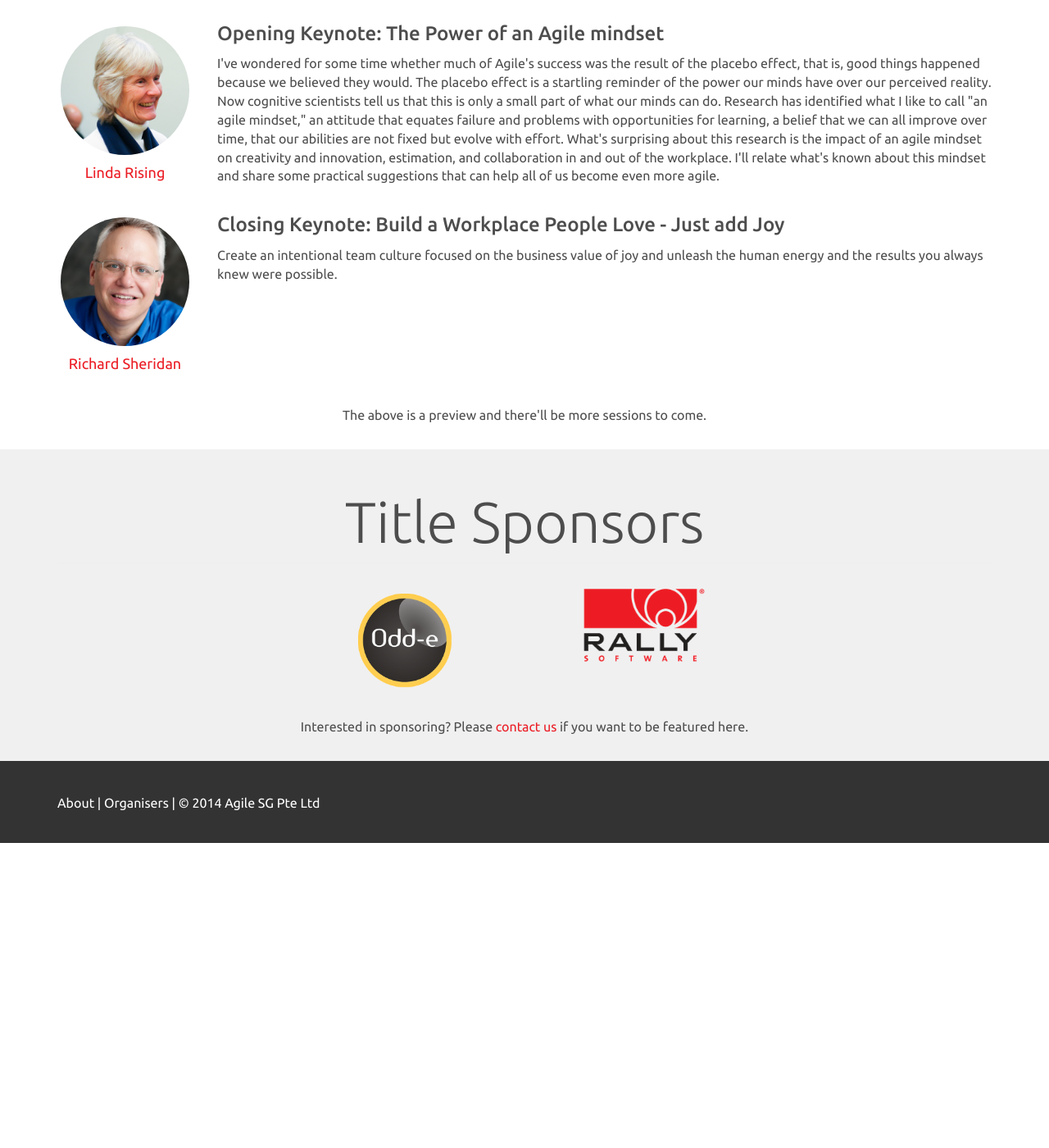
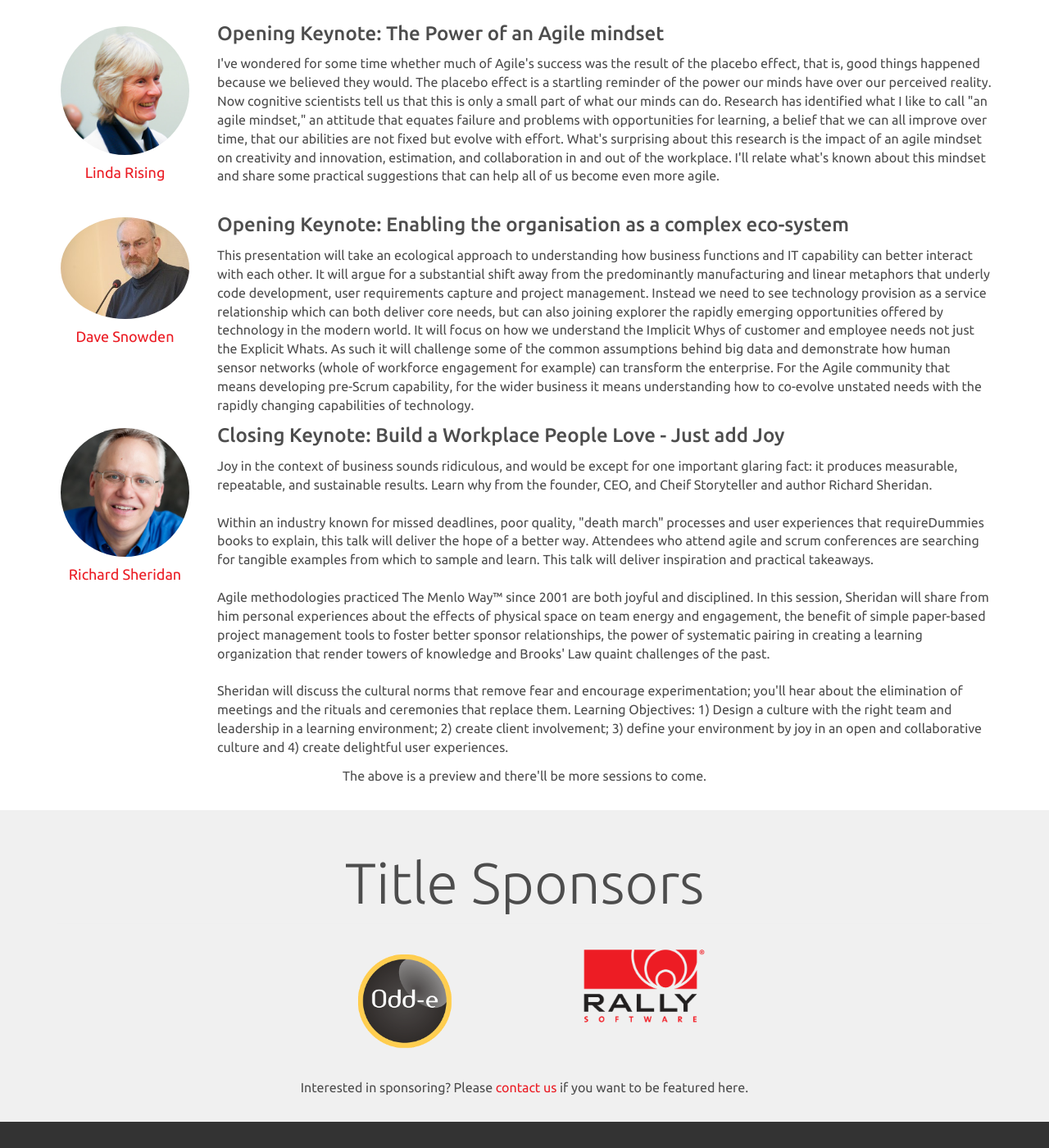
Before and after one commit to agilesingapore/2014, a Jekyll site: the page built from index.md, in a window 1280 px wide and 1400 px high, scrolled down 819 px. Shown: the whole window at 82% size. Built offline with Jekyll 4.4.1, drawn with Linux system fonts in a browser that asks for light colours; nearby versions of some CDN libraries; Markdown is read by kramdown in place of the engine named in the settings; before the commit the page ends 1847 px from its top, so only the background shows below that.

Commit message:
Added dave snowden and keynotes to programme

```diff
--- a/index.md
+++ b/index.md
@@ -39,13 +39,31 @@ title: Agile Singapore 2014 Conference
     <div class="row">
       <div class="col-md-2">
         <div class="thumbnail">
+          <a href="speakers.html#dave_snowden"><img src="img/speakers/dave_snowden.jpg"  class="img-circle" width="200" height="200"></a>
+          <div class="caption">Dave Snowden</div>
+        </div>
+      </div>
+      <div class="session col-md-10 text-left">
+        <h2>Opening Keynote: Enabling the organisation as a complex eco-system</h2>
+        <p>This presentation will take an ecological approach to understanding how business functions and IT capability can better interact with each other.  It will argue for a substantial shift away from the predominantly manufacturing and linear metaphors that underly code development, user requirements capture and project management.  Instead we need to see technology provision as a service relationship which can both deliver core needs, but can also joining explorer the rapidly emerging opportunities offered by technology in the modern world.  It will focus on how we understand the Implicit Whys of customer and employee needs not just the Explicit Whats.  As such it will challenge some of the common assumptions behind big data and demonstrate how human sensor networks (whole of workforce engagement for example) can transform the enterprise.  For the Agile community that means developing pre-Scrum capability, for the wider business it means understanding how to co-evolve unstated needs with the rapidly changing capabilities of technology.</p>
+      </div>
+    </div>
+    <div class="row">
+      <div class="col-md-2">
+        <div class="thumbnail">
           <a href="speakers.html#sheridan"><img src="img/speakers/sheridan.jpg" class="img-circle" width="200"></a>
           <div class="caption">Richard Sheridan</div>
         </div>
       </div>
       <div class="session col-md-10 text-left">
         <h2>Closing Keynote: Build a Workplace People Love - Just add Joy</h2>
-        <p>Create an intentional team culture focused on the business value of joy and unleash the human energy and the results you always knew were possible.</p>
+        <p>Joy in the context of business sounds ridiculous, and would be except for one important glaring fact: it produces measurable, repeatable, and sustainable results. Learn why from the founder, CEO, and Cheif Storyteller and author Richard Sheridan. <br><br>
+
+        Within an industry known for missed deadlines, poor quality, "death march" processes and user experiences that requireDummies books to explain, this talk will deliver the hope of a better way. Attendees who attend agile and scrum conferences are searching for  tangible examples from which to sample and learn. This talk will deliver inspiration and practical takeaways.<br><br>
+
+        Agile methodologies practiced The Menlo Way™ since 2001 are both joyful and disciplined. In this session, Sheridan will share from him personal experiences about the effects of physical space on team energy and engagement, the benefit of simple paper-based project management tools to foster better sponsor relationships, the power of systematic pairing in creating a learning organization that render towers of knowledge and Brooks' Law quaint challenges of the past.<br><br>
+
+        Sheridan will discuss the cultural norms that remove fear and encourage experimentation; you'll hear about the elimination of meetings and the rituals and ceremonies that replace them. Learning Objectives: 1) Design a culture with the right team and leadership in a learning environment; 2) create client involvement; 3) define your environment by joy in an open and collaborative culture and 4) create delightful user experiences.</p>
       </div>
     </div>
     <p style="margin-bottom:30px">The above is a preview and there'll be more sessions to come.</p>
```
Also changed, not shown: speakers.md (+21 -104 lines), img/speakers/dave_snowden.jpg (added).
